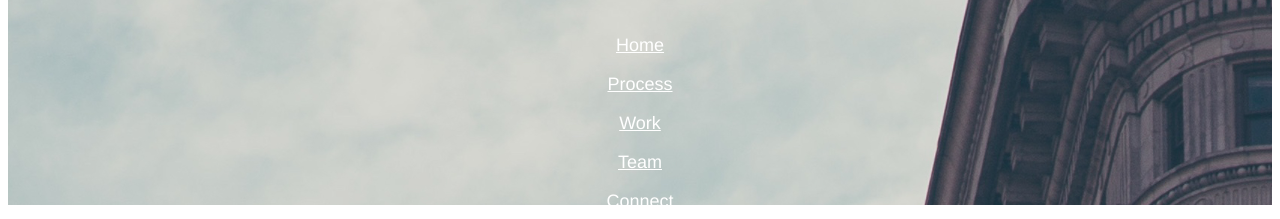
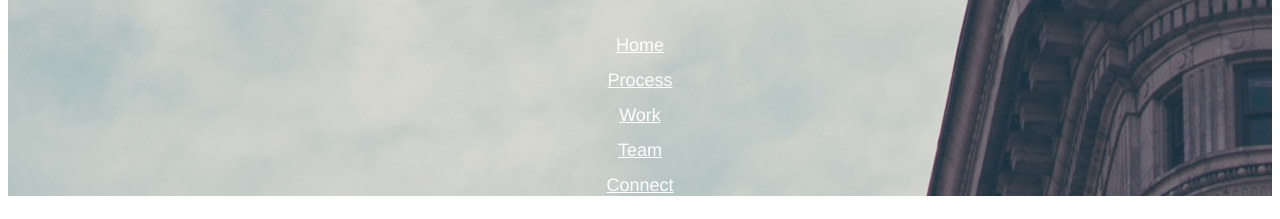
Before and after one commit to elizabethlocke/broadway, a plain HTML site: page index.html in a window 1280 px wide. Shown: the part 139-358 px from the top of the page. Drawn offline with Linux system fonts and the light colour scheme.

Commit message:
final html

```diff
--- a/index.html
+++ b/index.html
@@ -9,11 +9,11 @@
 	<header>
 	  <h1>Broadway Design</h1>
 	    <nav>
-	      <a href="#home">Home</a><br><br>
-	      <a href="#process">Process</a><br><br>
-	      <a href="#work">Work</a><br><br>
-	      <a href="#team">Team</a><br><br>
-	      <a href="#connect">Connect</a>
+	      <p><a href="#home">Home</a></p>
+	      <p><a href="#process">Process</a></p>
+	      <p><a href="#work">Work</a></p>
+	      <p><a href="#team">Team</a></p>
+	      <p><a href="#connect">Connect</a></p>
 	    </nav>
 	</header>
 	</div>
```
